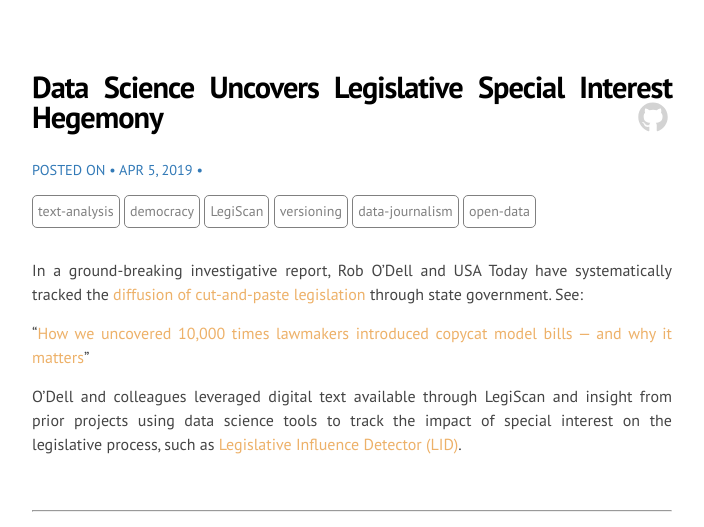
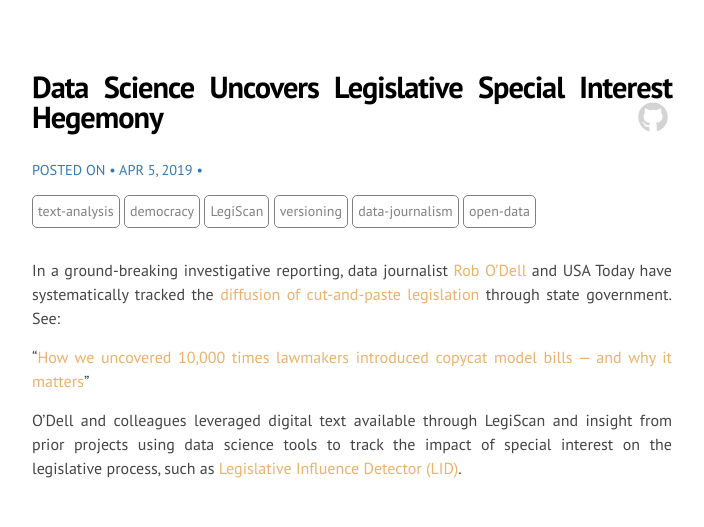
Before and after one commit to DS4PS/ds4ps.github.io, a Jekyll site: the page built from _posts/2019-04-05-cut-and-paste-legislation.md, in a window 1280 px wide and 900 px high, scrolled down 456 px, cut to the strip 0-527 px from the top of the window. Shown: the whole strip, without its empty margins (288-992 px from the left). Built offline with Jekyll 4.4.1, drawn with Linux system fonts in a browser that asks for light colours; nearby versions of some CDN libraries; library files that are not in the unit come from our copies.

Commit message:
Update 2019-04-05-cut-and-paste-legislation.md

```diff
--- a/_posts/2019-04-05-cut-and-paste-legislation.md
+++ b/_posts/2019-04-05-cut-and-paste-legislation.md
@@ -6,7 +6,7 @@
 ---
 
 
-In a ground-breaking investigative report, Rob O'Dell and USA Today have systematically tracked the [diffusion of cut-and-paste legislation](https://www.azcentral.com/pages/interactives/asbestos-sharia-law-model-bills-lobbyists-special-interests-influence-state-laws/) through state government. See:
+In a ground-breaking investigative reporting, data journalist [Rob O'Dell](https://twitter.com/robodellaz) and USA Today have systematically tracked the [diffusion of cut-and-paste legislation](https://www.azcentral.com/pages/interactives/asbestos-sharia-law-model-bills-lobbyists-special-interests-influence-state-laws/) through state government. See:
 
 "[How we uncovered 10,000 times lawmakers introduced copycat model bills — and why it matters](https://www.usatoday.com/story/news/investigations/2019/04/03/how-laws-made-why-we-revealed-politicians-didnt-write-them/3162256002/)"
 
```
